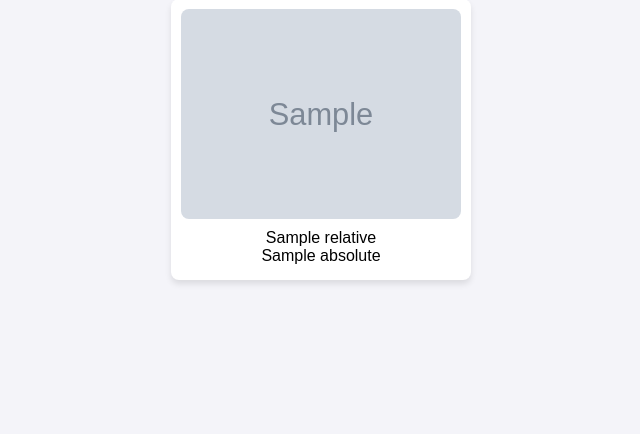
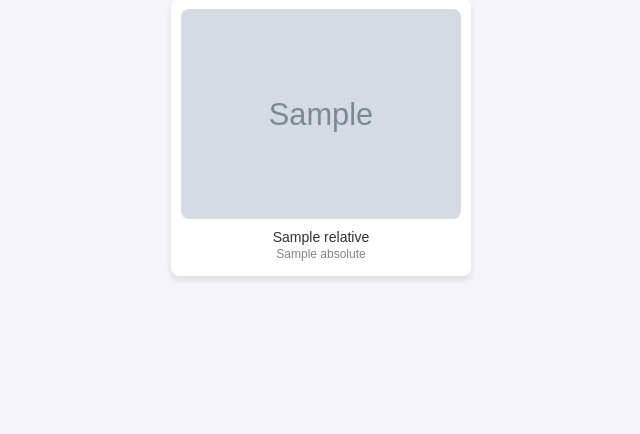
Before and after one commit to dmayman/ninas, a Flask app: template pi/src/templates/photos.html in a window 1280 px wide. Shown: the part 160-594 px from the top of the page, without its empty margins (319-959 px from the left). Run offline with Flask 3, Linux system fonts and the light colour scheme; the template is opened without the code that fills it: most values are stand-ins (such as "Sample title", 1, 10 or a date in 2020); grey boxes marked "Sample" are stand-in pictures.

Commit message:
correct html

```diff
--- a/pi/src/templates/photos.html
+++ b/pi/src/templates/photos.html
@@ -152,8 +152,8 @@
                 </div>
                 <img src="{{ url_for('static', filename='training_photos/' + category + '/' + photo) }}" alt="{{ photo }}">
                 <div class="photo-timestamp">
-                    <div class="timestamp-relative">{{ timestamps.relative }}</div>
-                    <div class="timestamp-absolute">{{ timestamps.absolute }}</div>
+                    <div class="time-relative">{{ timestamps.relative }}</div>
+                    <div class="time-absolute">{{ timestamps.absolute }}</div>
                 </div>
             </div>
             {% endfor %}
```
